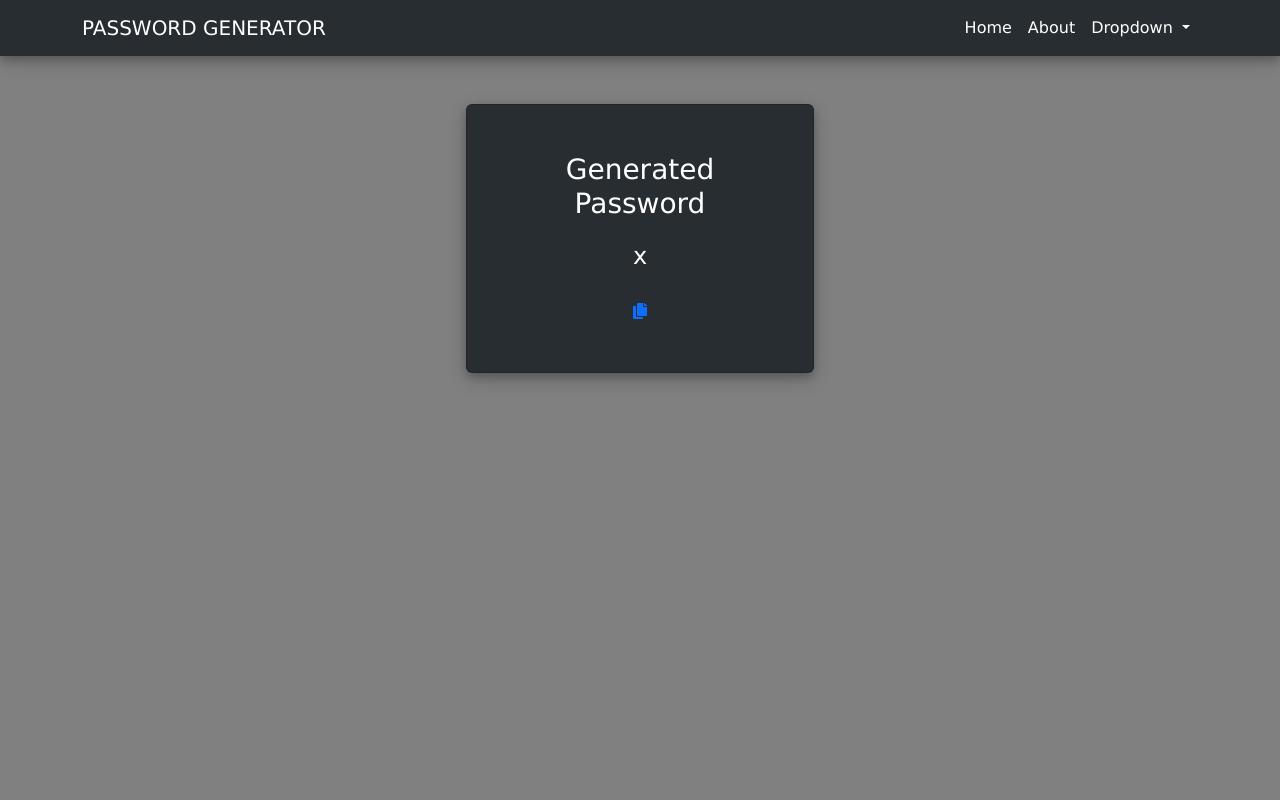
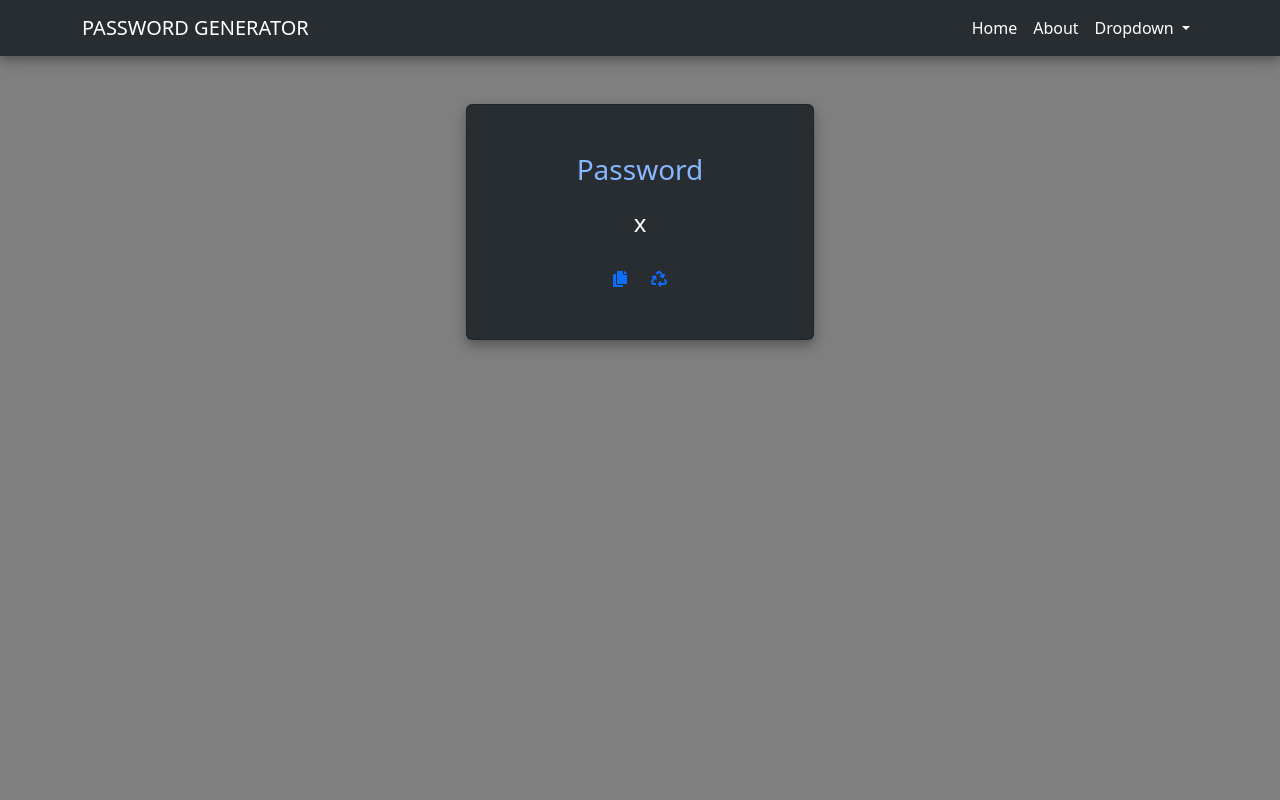
Before and after one commit to joseorozco84/pass_gen, a Django app: template generator/templates/generator/password.html in a window 1280 px wide. Run offline with Django 3.2, Linux system fonts and the light colour scheme; the template is opened without the code that fills it: most values are stand-ins (such as "Sample title", 1, 10 or a date in 2020); some libraries are stand-ins or nearby versions.

Commit message:
frontend

```diff
--- a/generator/templates/generator/home.html
+++ b/generator/templates/generator/home.html
@@ -4,7 +4,7 @@
 
 <div class="col-md-4 offset-md-4">
     <form action="{% url 'password' %}" class="card card-body p-5">
-        <h2 style="align-self: center; text-align: center;">Password settings</h2>
+        <h2 class="custom-password-settings" style="align-self: center; text-align: center;">Password settings</h2>
         <br>
 
         <div class="slider-row" style="display: flex;flex-wrap: nowrap;">
--- a/generator/templates/generator/password.html
+++ b/generator/templates/generator/password.html
@@ -5,11 +5,14 @@
 
 <div class="col-md-4 offset-md-4">
     <div class="card card-body p-5 text-center">
-        <h3>Generated Password</h3>
+        <h3 class="custom-password-title">Password</h3>
         <div style="display: inline-flex; justify-content: center; align-items: baseline; margin: 10px;" >
             <p id="password" style="font-size: x-large;"> {{ password }} </p>
         </div>
-            <a href="javascript:void(0);"><span class="fas fa-copy" title="Copy to clipboard" onclick="copy('password')"></span></a>
+        <span class="custom-icons-row">
+            <a href="javascript:void(0);"><span class="fas fa-copy" title="Copy to clipboard" onclick="copy('password')" style="margin-inline: 10px;"></span></a>
+            <a href="javascript:void(0);"><span class="fas fa-recycle" title="Generate new" onclick="copy('password')" style="margin-inline: 10px;"></span></a>
+        </span>
     </div>
 </div>
 <script>
--- a/static/assets/css/custom.css
+++ b/static/assets/css/custom.css
@@ -2,7 +2,6 @@
     box-sizing: border-box;
     margin: 0;
     padding: 0;
-    font-family: Verdana, sans-serif;
 }
 
 body {
@@ -32,10 +31,19 @@ body {
 .custom-menu-links > li > a,
 .navbar-brand {
     color: white;
+
 }
 
 .custom-menu-links > li > a:hover,
 .custom-menu-links > li > a:focus,
 .custom-menu-links > li > a:active {
-    color: rgb(169, 206, 37);
+    color: rgb(134, 183, 255);
 }
+
+.custom-password-title {
+    color: rgb(134, 183, 255);
+}
+
+.custom-password-settings {
+    color: rgb(134, 183, 255);
+}
```
